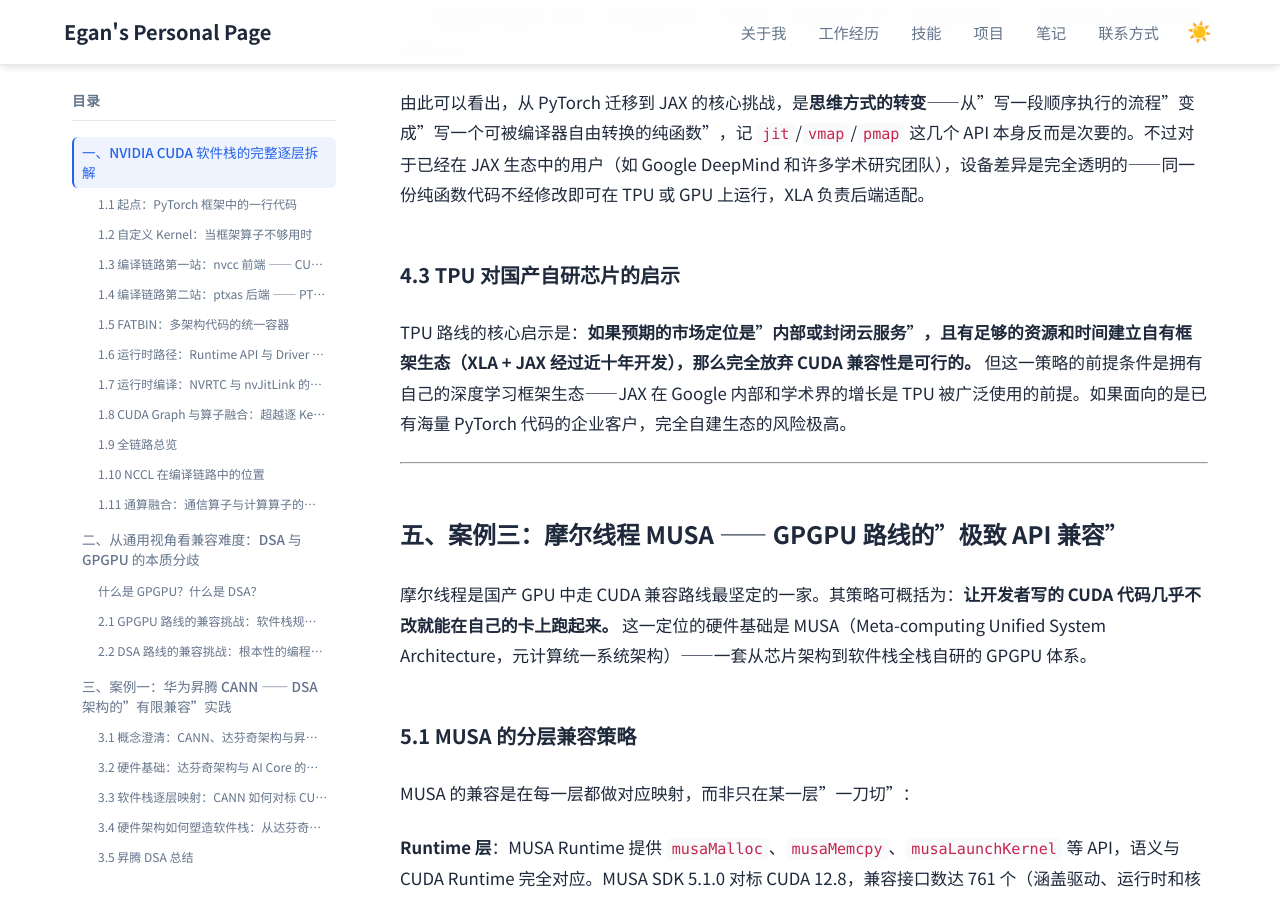
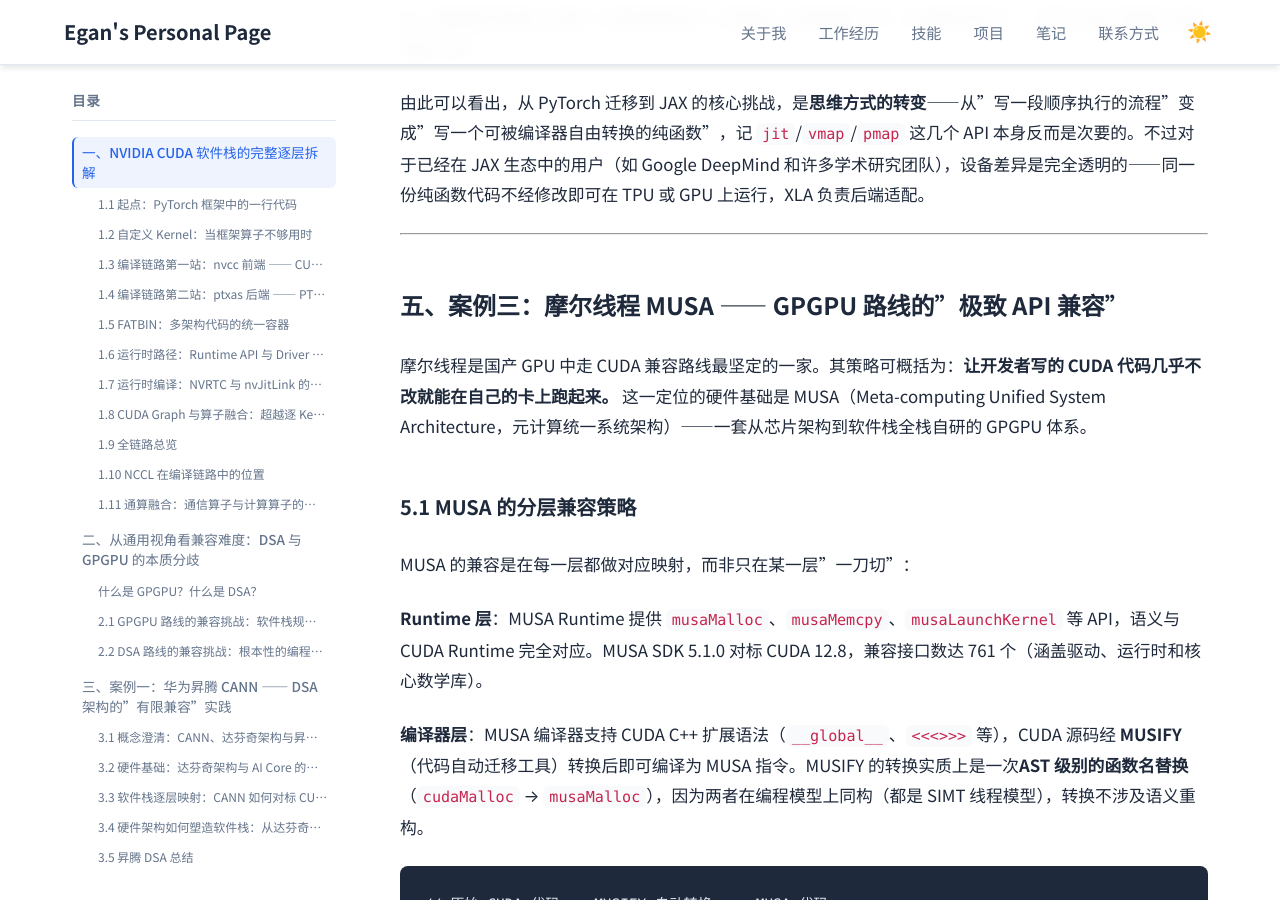
Before and after one commit to Lejun-Hu/Lejun-Hu.github.io, a Jekyll site: the page built from _notes/2026-8-15-cuda-ecosystem-compatibility.md, in a window 1280 px wide and 900 px high, scrolled down 53401 px. Built offline with Jekyll 4.4.1, drawn with Linux system fonts in a browser that asks for light colours.

Commit message:
remove section 4.3

```diff
--- a/_notes/2026-8-15-cuda-ecosystem-compatibility.md
+++ b/_notes/2026-8-15-cuda-ecosystem-compatibility.md
@@ -1096,10 +1096,6 @@ print(y)                  # [4., 9., 16.]
 
 由此可以看出，从 PyTorch 迁移到 JAX 的核心挑战，是**思维方式的转变**——从"写一段顺序执行的流程"变成"写一个可被编译器自由转换的纯函数"，记 `jit`/`vmap`/`pmap` 这几个 API 本身反而是次要的。不过对于已经在 JAX 生态中的用户（如 Google DeepMind 和许多学术研究团队），设备差异是完全透明的——同一份纯函数代码不经修改即可在 TPU 或 GPU 上运行，XLA 负责后端适配。
 
-### 4.3 TPU 对国产自研芯片的启示
-
-TPU 路线的核心启示是：**如果预期的市场定位是"内部或封闭云服务"，且有足够的资源和时间建立自有框架生态（XLA + JAX 经过近十年开发），那么完全放弃 CUDA 兼容性是可行的。** 但这一策略的前提条件是拥有自己的深度学习框架生态——JAX 在 Google 内部和学术界的增长是 TPU 被广泛使用的前提。如果面向的是已有海量 PyTorch 代码的企业客户，完全自建生态的风险极高。
-
 ---
 
 ## 五、案例三：摩尔线程 MUSA —— GPGPU 路线的"极致 API 兼容"
```
